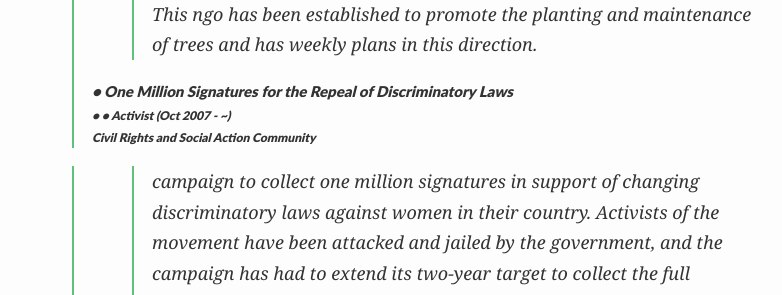
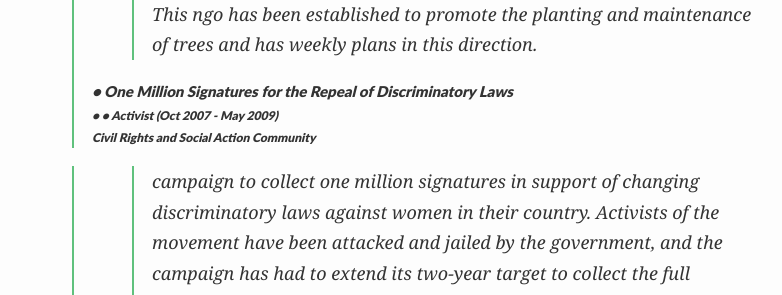
Before and after one commit to KavehRS/website, a Jekyll site: the page built from index.md, in a window 1280 px wide and 900 px high, scrolled down 3799 px. Shown: the part 366-661 px from the top of the window, without its empty margins (208-990 px from the left). Built offline with Jekyll 4.4.1, drawn with Linux system fonts in a browser that asks for light colours; nearby versions of some CDN libraries; our own code applies the rules of GitHub Pages for plain Markdown files.

Commit message:
Update index.md

```diff
--- a/index.md
+++ b/index.md
@@ -139,7 +139,7 @@ published: true
 >
 >
 #####  • One Million Signatures for the Repeal of Discriminatory Laws <br>
-###### • •	 Activist (Oct 2007 - ~) <br>
+###### • •	 Activist (Oct 2007 - May 2009) <br>
 ###### Civil Rights and Social Action Community <br>
 
 >> campaign to collect one million signatures in support of changing discriminatory laws against women in their country. Activists of the movement have been attacked and jailed by the government, and the campaign has had to extend its two-year target to collect the full number of signatures.
```
